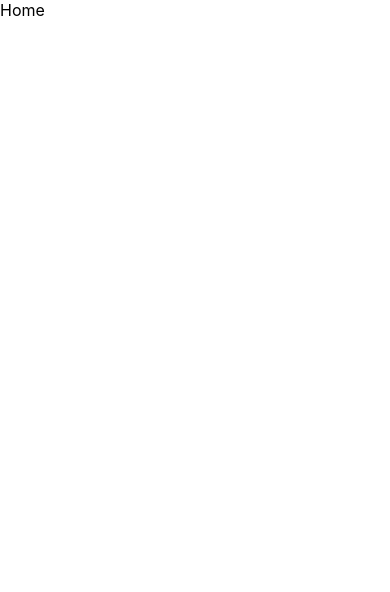
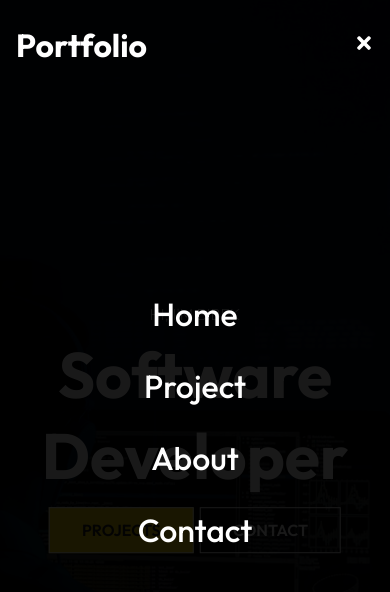
Before and after one commit to Vivek-Shrestha/portfolio, a React (Create React App) app: page / in a window 390 px wide. Shown: the top 592 px of the page. Built offline with nearby package versions, Linux system fonts and the light colour scheme.

Commit message:
Navbar Responsive

```diff
--- /dev/null
+++ b/src/components/HeroImg.js
@@ -0,0 +1,27 @@
+import "./HeroImgStyles.css"
+
+import React from 'react'
+import IntroImg from "..//assets/image.jpg"
+import { Link } from "react-router-dom"
+
+const HeroImg = () => {
+  return (
+    <div className="hero">
+        <div className="mask">
+<img className="into-img" src={IntroImg} alt="IntroImg"></img>
+        </div>
+        <div className="content">
+            <p>HI, I'M Bibek</p>
+            <h1>Software Developer</h1>
+            <div>
+                <Link to="/project" className="btn">Projects</Link>
+                <Link to="/contact" className=" btn btn-light">Contact</Link>
+            </div>
+
+        </div>
+
+    </div>
+  )
+}
+
+export default HeroImg
--- /dev/null
+++ b/src/components/HeroImgStyles.css
@@ -0,0 +1,49 @@
+.mask{
+    width: 100%;
+    height: 100vh;
+    position: relative;
+}
+
+.into-img{
+    width: 100%;
+    height: 100%;
+    background-size: cover;
+    background-position: center;
+    object-fit: cover;
+}
+.mask::after{
+    content: "";
+    width: 100%;
+    height: 100%;
+    position: absolute;
+    top: 0;
+    left: 0;
+    background-color: black;
+    opacity: 0.8;
+}
+.hero{
+    height: 100%;
+    width: 100%;
+}
+.hero .content{
+position: absolute;
+transform: translate(-50%,-50%);
+top: 50%;
+left: 50%;
+text-align: center;
+}
+
+.hero .content h1{
+    font-size: 4rem;
+    padding: 0.6rem 0 1.5rem;
+
+}
+
+.hero .content p{
+    font: size 1.4rem;
+    font-weight: 200 ;
+    text-transform: uppercase;
+}
+.content .btn{
+    margin: 1rem 0.2rem;
+}
--- /dev/null
+++ b/src/components/Navbar.js
@@ -0,0 +1,54 @@
+import "./NavbarStyles.css"
+
+import React, { useState } from 'react'
+import { Link } from "react-router-dom"
+import { FaBars , FaTimes} from "react-icons/fa"
+
+const Navbar = () => {
+
+    const [click , setclick]= useState(false);
+    const handleClick =() =>setclick(!click);
+
+    const [color ,setColor] = useState(false)
+    const changeColor =() => {
+       if(window.scrollY >=100) {
+        setColor(true);
+       }else{
+        setColor(false);
+       }
+    };
+
+    window.addEventListener("scroll",changeColor);
+  return (
+    <div className={color ?"header header-bg": "header"}>
+        <Link to="/">
+            <h1>Portfolio</h1>
+        </Link>
+        <ul className={click ? "nav-menu ":"nav-menu active"}>
+            <li>
+                <Link to="/">Home</Link>
+            </li>
+            <li>
+                <Link to="/project">Project</Link>
+            </li>
+            <li>
+                <Link to="/about">About</Link>
+            </li>
+            <li>
+                <Link to="/contact">Contact</Link>
+            </li>
+        </ul>
+        <div className="hamburger" onClick={handleClick}>
+            {click ? (
+            <FaBars size={20} style={{color:"#fff"}}/>):(
+            <FaTimes size={20} style={{color:"#fff"}}/>
+
+)}
+
+        </div>
+
+    </div>
+  )
+}
+
+export default  Navbar
--- /dev/null
+++ b/src/components/NavbarStyles.css
@@ -0,0 +1,60 @@
+.header{
+    display: flex;
+    justify-content: space-between;
+    align-items: center;
+    padding: 1rem;
+    position: fixed;
+    width: 100%;
+    height: 90px;
+    z-index: 10;
+}
+.header-bg{
+    background-color: rgba(0, 0, 0, 0.85);
+    transition:0.5s ;
+}
+
+.nav-menu{
+    display: flex;
+}
+.nav-menu li{
+    padding: 0 1rem ;
+}
+
+.nav-menu li a{
+    font-size: 1.2rem;
+    font-weight: 500;
+
+}
+.hamburger{
+    display: none;
+}
+@media screen and (max-width: 1040px) {
+    .nav-menu{
+        flex-direction: column;
+        justify-content: center;
+        align-items: center;
+        width: 100%;
+        height: 100vh;
+        background-color: rgba(0, 0, 0, 0.9);
+        position: absolute;
+        top: 0;
+        left: -100%;
+        z-index: -3;
+        transition: 0.3s;
+    }
+    .nav-menu.active{
+        left: 0;
+    }
+
+    .nav-menu li{
+        padding: 1rem 0;
+    }
+
+    .nav-menu li a{
+        font-size: 2rem;
+    }
+    .hamburger{
+        display: initial;
+    }
+
+}
--- a/src/index.css
+++ b/src/index.css
@@ -1,13 +1,45 @@
-body {
+
+@import url('https://fonts.googleapis.com/css2?family=Outfit:wght@100;200;300;400;500;600;700&display=swap');
+
+*{
+  box-sizing: border-box;
   margin: 0;
-  font-family: -apple-system, BlinkMacSystemFont, 'Segoe UI', 'Roboto', 'Oxygen',
-    'Ubuntu', 'Cantarell', 'Fira Sans', 'Droid Sans', 'Helvetica Neue',
-    sans-serif;
-  -webkit-font-smoothing: antialiased;
-  -moz-osx-font-smoothing: grayscale;
+  padding: 0;
+  font-family: 'Outfit', sans-serif;
 }
 
-code {
-  font-family: source-code-pro, Menlo, Monaco, Consolas, 'Courier New',
-    monospace;
+body{
+  background: black;
+
 }
+h1,h4,p,a{
+  color: white;
+  text-decoration: none;
+}
+
+ul{
+  list-style-type: none;
+  }
+
+  .btn {
+    padding: 12px 32px;
+    font-size: 1rem;
+    text-transform: uppercase;
+    background: rgb(248, 217, 15);
+    color: #222;
+    border: 1px solid #fff;
+    font-weight: 600;
+    cursor: pointer;
+  }
+
+.btn-light{
+  /* background: rgba(255, 255, 255, 0.2); */
+ background: transparent;
+  color: white;
+}
+
+.btn:hover{
+  background: rgba(255, 255, 255, 0.2);
+  color: white;
+  transition: 0.3s;
+}
--- a/src/routes/Home.js
+++ b/src/routes/Home.js
@@ -1,8 +1,13 @@
 import React from 'react'
+import Navbar from '../components/Navbar'
+import HeroImg from '../components/HeroImg'
 
 function Home() {
   return (
-    <div>Home</div>
+    <div>
+      <Navbar/>
+      <HeroImg/>
+    </div>
   )
 }
 
```
Also changed, not shown: src/assets/download.jpg (added), src/assets/image.jpg (added).
